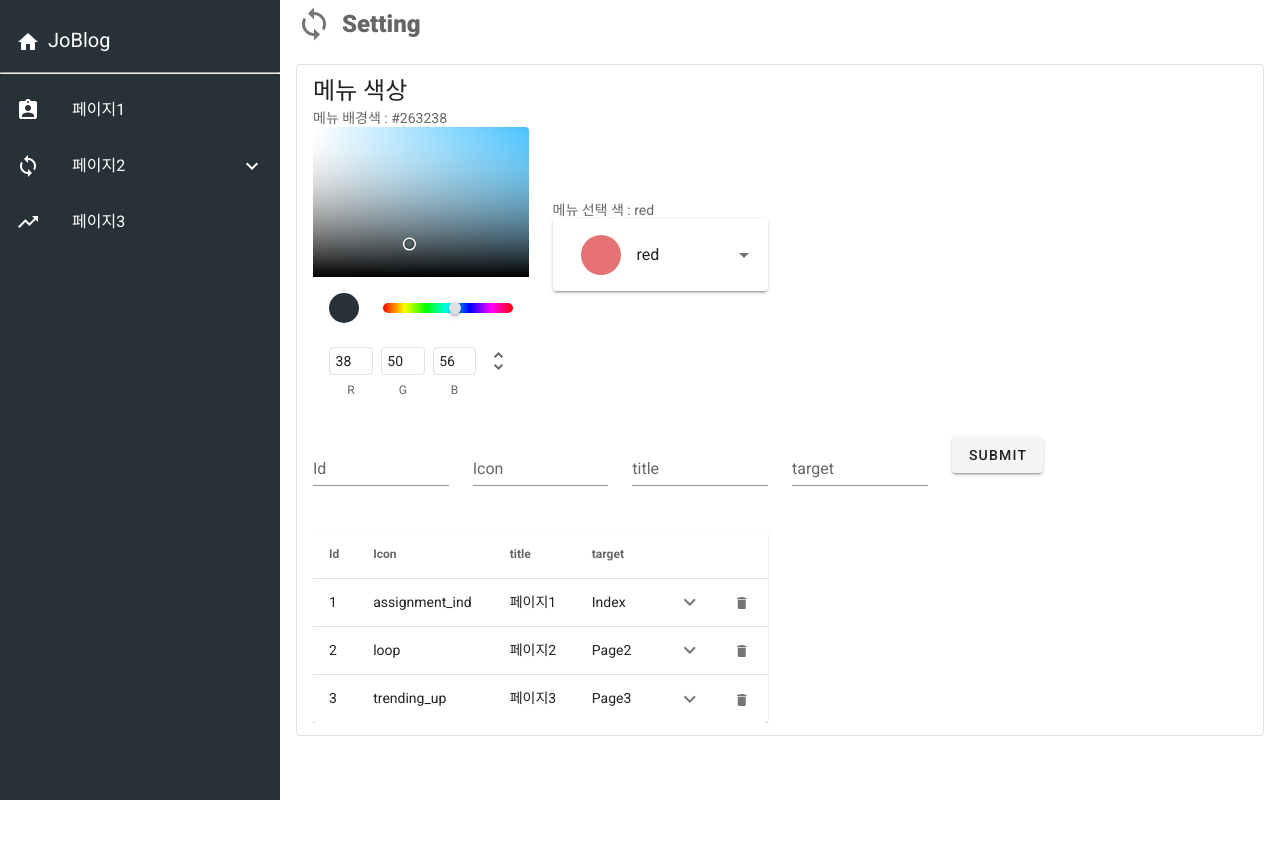
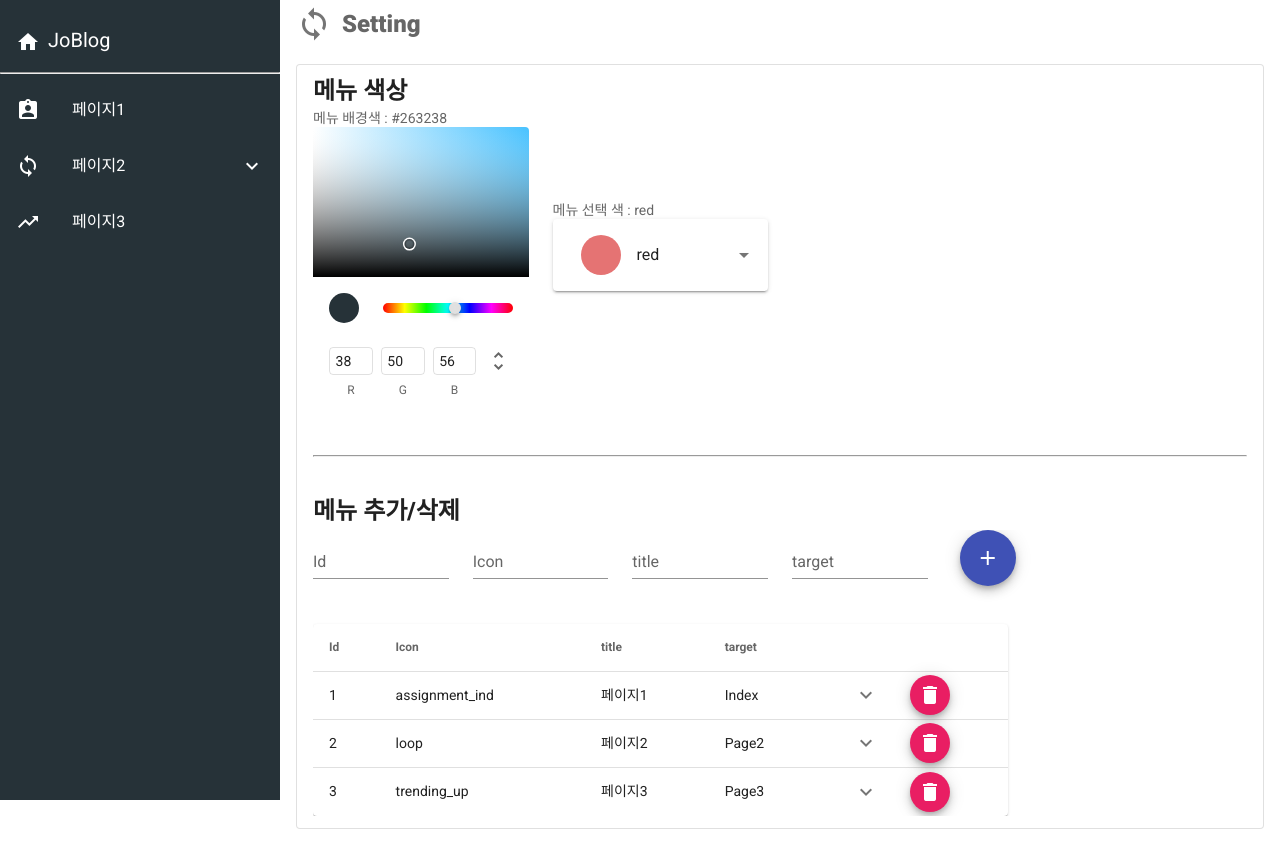
Before and after one commit to Jo-App/vuetilfy_menu, a Vue app: page / in a window 1280 px wide. Before the commit the page ends 800 px from the top, so only its background shows below. Built offline with nearby package versions, Linux system fonts and the light colour scheme.

Commit message:
스타일 변경

```diff
--- a/src/view/Childrens.vue
+++ b/src/view/Childrens.vue
@@ -26,9 +26,13 @@
         ></v-text-field>
       </v-col>
       <v-col cols="2" sm="2" md="2">
-        <v-btn @click="submit()">submit</v-btn>
+        <v-btn @click="submit()" class="mx-2" fab dark color="indigo">
+          <v-icon dark>mdi-plus</v-icon>
+        </v-btn>
       </v-col>
     </v-row>
+    <v-row>
+      <v-col cols="9" sm="9" md="9">
         <v-data-table
           :headers="headers"
           :items="childrens"
@@ -45,6 +49,8 @@
             </v-icon>
           </template>
         </v-data-table>
+      </v-col>
+    </v-row>
   </div>
 </template>
 
--- a/src/view/Index.vue
+++ b/src/view/Index.vue
@@ -9,7 +9,7 @@
     >
       <v-list-item three-line>
         <v-list-item-content>
-          <v-list-item-title class="headline mb-1">메뉴 색상</v-list-item-title>
+          <v-list-item-title class="headline mb-1 font-weight-black">메뉴 색상</v-list-item-title>
           <v-list-item-subtitle>
             <v-row
               align="center"
@@ -52,6 +52,10 @@
                 </v-autocomplete>
               </v-col>
             </v-row>
+          </v-list-item-subtitle>
+          <hr class="mt-10 mb-10">
+          <v-list-item-title class="headline mb-1 font-weight-black">메뉴 추가/삭제</v-list-item-title>
+          <v-list-item-subtitle>
             <v-row>
               <v-col cols="2" sm="2" md="2">
                 <v-text-field
@@ -78,11 +82,13 @@
                 ></v-text-field>
               </v-col>
               <v-col cols="2" sm="2" md="2">
-                <v-btn @click="submit()">submit</v-btn>
+                <v-btn @click="submit()" class="mx-2" fab dark color="indigo">
+                  <v-icon dark>mdi-plus</v-icon>
+                </v-btn>
               </v-col>
             </v-row>
             <v-row>
-              <v-col cols="6" sm="6" md="6">
+              <v-col cols="9" sm="9" md="9">
                 <v-data-table
                   :headers="headers"
                   :items="menus"
@@ -99,12 +105,9 @@
                     </td>
                   </template>
                   <template v-slot:item.actions="{ item }">
-                    <v-icon
-                      small
-                      @click="deleteItem(item)"
-                    >
-                      mdi-delete
-                    </v-icon>
+                    <v-btn @click="deleteItem(item)" fab dark small color="pink">
+                      <v-icon dark>mdi-delete</v-icon>
+                    </v-btn>
                   </template>
                 </v-data-table>
               </v-col>
@@ -141,11 +144,11 @@ export default {
       { name: 'orange', color: "orange" },
       { name: 'primary', color: "primary" }
     ],
+    expanded: [],
     id: "",
     icon: "",
     title: "",
     target: "",
-    expanded: [],
     headers: [
       {
         text: 'Id',
```
Lines whose indentation alone changed are shown as unchanged.
